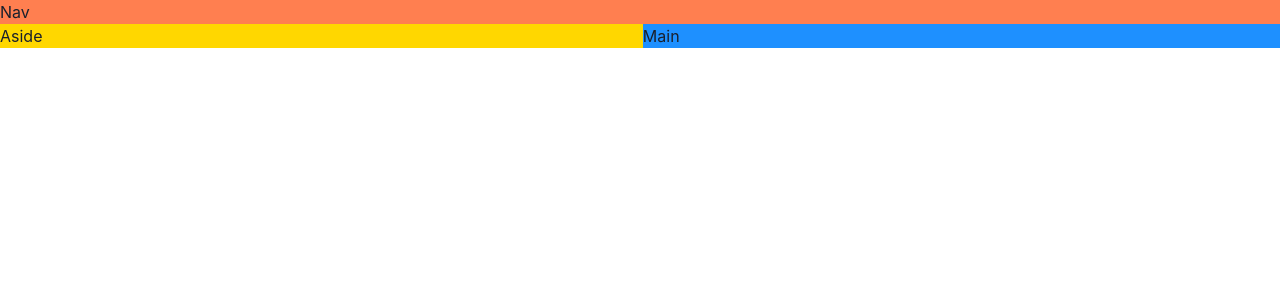
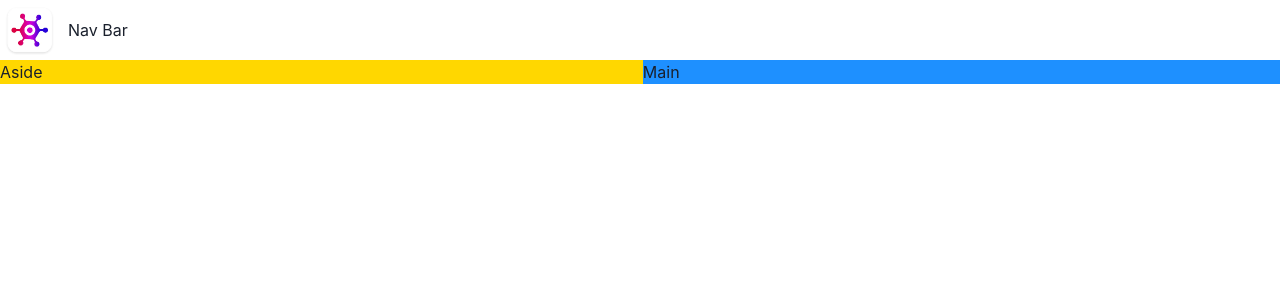
Before and after one commit to emiperezdev/game-hub, a React (Vite) app: page / in a window 1280 px wide. Shown: the top 300 px of the page. Built offline with nearby package versions, Linux system fonts and the light colour scheme.

Commit message:
Build a navbar

```diff
--- a/src/App.tsx
+++ b/src/App.tsx
@@ -1,4 +1,5 @@
 import { Grid, GridItem, Show } from "@chakra-ui/react";
+import { NavBar } from "./components/NavBar";
 
 function App() {
   return (
@@ -13,8 +14,8 @@ function App() {
           Aside
         </GridItem>
       </Show>
-      <GridItem area="nav" bg="coral">
-        Nav
+      <GridItem area="nav">
+        <NavBar/>
       </GridItem>
       <GridItem area="main" bg="dodgerblue">
         Main
--- /dev/null
+++ b/src/components/NavBar.tsx
@@ -0,0 +1,11 @@
+import { HStack, Image, Text } from '@chakra-ui/react'
+import logo from '../assets/logo.webp';
+
+export const NavBar = () => {
+  return (
+    <HStack>
+      <Image src={logo} boxSize='60px'/>
+      <Text>Nav Bar</Text>
+    </HStack>
+  )
+}
```
Also changed, not shown: src/assets/logo.webp (added).
